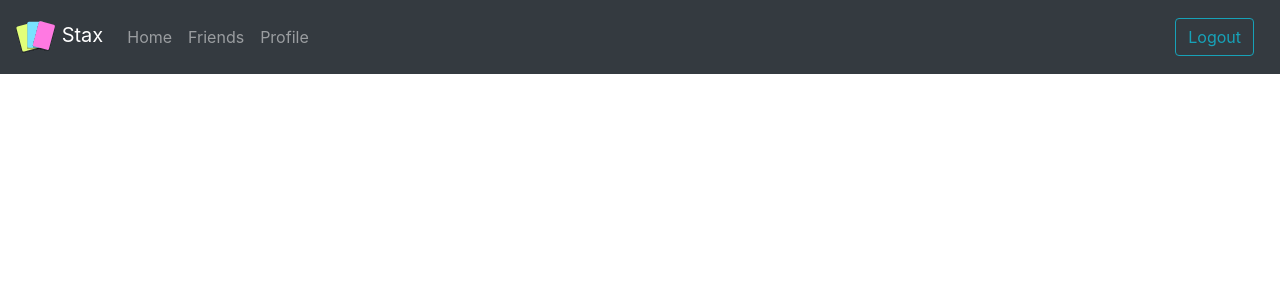
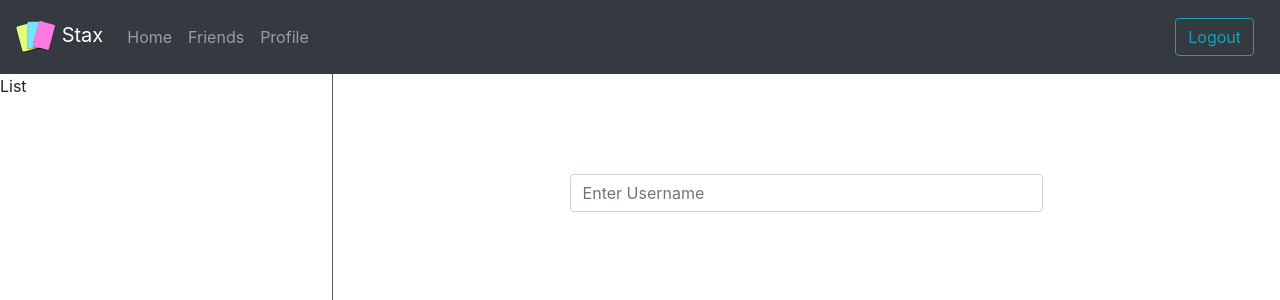
Before and after one commit to m-alexeev/cmpt383_project, a React (Create React App) app in the folder react-front/: page /friends in a window 1280 px wide. Shown: the top 300 px of the page. Built offline with nearby package versions, Linux system fonts and the light colour scheme; no server answers.

Commit message:
setting up friends page

```diff
--- a/react-front/src/components/home/friends/friends.css
+++ b/react-front/src/components/home/friends/friends.css
@@ -0,0 +1,19 @@
+.friends-container{
+    display: flex;
+    flex-direction: row;
+}
+
+.friends-list{
+    width: 35%
+}
+
+.friends-search{
+    border-left: 1px solid #555;
+    height: 100vh;
+    width: 100%;
+}
+
+
+.search-form{
+    margin: 100px 25%;
+}
--- a/react-front/src/components/home/friends/friends.tsx
+++ b/react-front/src/components/home/friends/friends.tsx
@@ -1,13 +1,36 @@
 import React, { useEffect, useState } from 'react';
+import { Form } from 'react-bootstrap';
 import { useHistory } from 'react-router-dom';
 import NavBar from '../Navbar/navbar'
 
+import './friends.css'
 
 
-export default function Friends (){
+class FriendObj{
+   id: number;
+   username: string;
+   img: string;
+
+   constructor(id:number, username:string, img:string){
+      this.id = id;
+      this.username = username;
+      this.img = img;
+   }
+}
+
+
+
+
+export default function Friends() {
 
    const history = useHistory();
    const [curUser, setCuruser] = useState("");
+   const [friends, setFriends] = useState([])
+
+   const [search, setSearch] = useState("");
+
+
+   //TODO: Create user obj
 
    useEffect(() => {
       fetch('/getUser').then(res => res.json()).then(data => {
@@ -16,14 +39,56 @@ export default function Friends (){
             history.push('/login');
          }
       });
+      //TODO: Create search query
+      console.log(search);
       // eslint-disable-next-line react-hooks/exhaustive-deps
-     }, []);
+   }, [search]);
 
 
    return (
+      <div className='main-container'>
+         <NavBar user={curUser} />
          <div className='friends-container'>
-           <NavBar user = {curUser}/>
-
+            <div className='friends-list'>
+               List
+                </div>
+            <div className='friends-search'>
+               <div className='search-form'>
+                  <Form>
+                     <Form.Group>
+                        <Form.Control
+                           type='text'
+                           placeholder='Enter Username'
+                           onChange={e => setSearch(e.target.value)}>
+                        </Form.Control>
+                     </Form.Group>
+                  </Form>
+               </div>
+            </div>
+         </div>
       </div>
    )
 }
+
+
+
+export function Friend(props){
+
+   const username = props.username;
+   const id = props.id;
+   const img = props.img;
+
+   return (
+      <div className = "box">
+         <div className = 'pic'>
+            <img src={img}></img>
+         </div>
+         <div className = 'username'>
+            {username}
+         </div>
+         <div className = 'add-button'>
+            +
+         </div>
+      </div>
+   )
+}
```
Also changed, not shown: react-front/src/components/home/friends/pic.png (added). Lines whose indentation alone changed are shown as unchanged.
